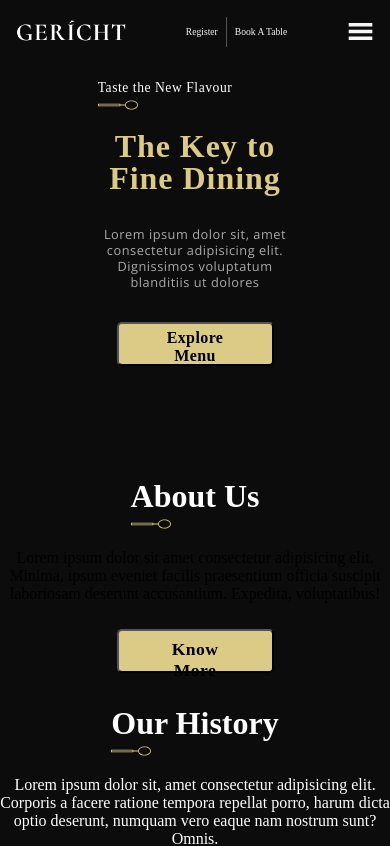
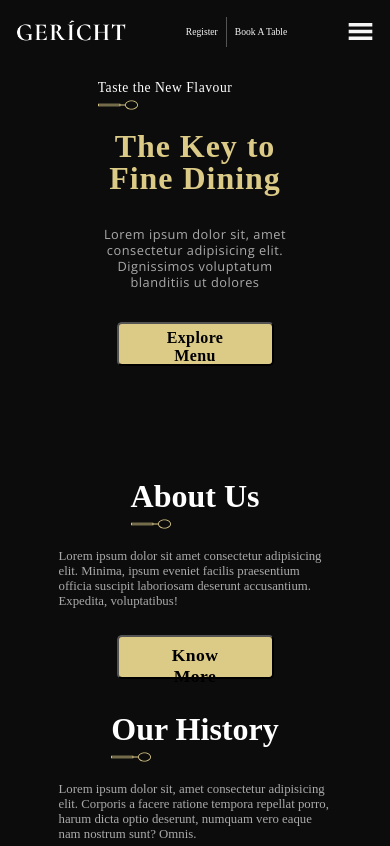
Before and after one commit to nrshakib/restaurant-website-react, a React (Create React App) app: page / in a window 390 px wide. Shown: the top 846 px of the page. Built offline with nearby package versions, Linux system fonts and the light colour scheme; a web font is replaced by a local one.

Commit message:
responsive design correction done of some sections

```diff
--- a/src/App.js
+++ b/src/App.js
@@ -2,6 +2,7 @@ import "./App.css";
 import AboutUs from "./Components/AboutUs/AboutUs";
 import Awards from "./Components/Awards/Awards";
 import Chef from "./Components/Chef/Chef";
+import FindUs from "./Components/FindUs/FindUs";
 import Gallery from "./Components/Gallery/Gallery";
 import Header from "./Components/Header/Header";
 import Intro from "./Components/Intro/Intro";
@@ -19,6 +20,7 @@ function App() {
       <Intro />
       <Awards />
       <Gallery />
+      <FindUs />
     </div>
   );
 }
--- a/src/Components/AboutUs/AboutUs.css
+++ b/src/Components/AboutUs/AboutUs.css
@@ -6,7 +6,7 @@
   align-items: center;
 }
 .about-text {
-  text-align: right;
+  color: var(--color-white);
 }
 .about-content {
   align-items: center;
@@ -68,6 +68,7 @@
     margin: 5rem 0;
     color: var(--color-grey);
     width: 50%;
+    text-align: right;
   }
   .about-history p {
     margin: 5rem 0 5.5rem;
@@ -93,7 +94,7 @@
   .about-history p {
     margin-top: 1rem;
     margin-bottom: 1.5rem;
-    text-align: center;
+    text-align: left;
   }
 }
 
@@ -114,6 +115,9 @@
   .about-history p {
     margin-top: 1rem;
     margin-bottom: 1.5rem;
-    text-align: center;
+    text-align: left;
+    width: 70%;
+    color: var(--color-grey);
+    font-size: 0.8rem;
   }
 }
--- a/src/Components/Awards/Awards.css
+++ b/src/Components/Awards/Awards.css
@@ -1,7 +1,7 @@
 .awards {
   background: #000;
   align-items: center;
-  padding: 8rem 0 0 20rem;
+  padding: 8rem 0 0 10rem;
   display: flex;
   text-align: left;
 }
@@ -49,7 +49,7 @@
   .awards {
     padding: 3rem 0;
   }
-  .sub-heading{
+  .sub-heading {
     margin-left: 2rem;
   }
   .award-img img {
```
